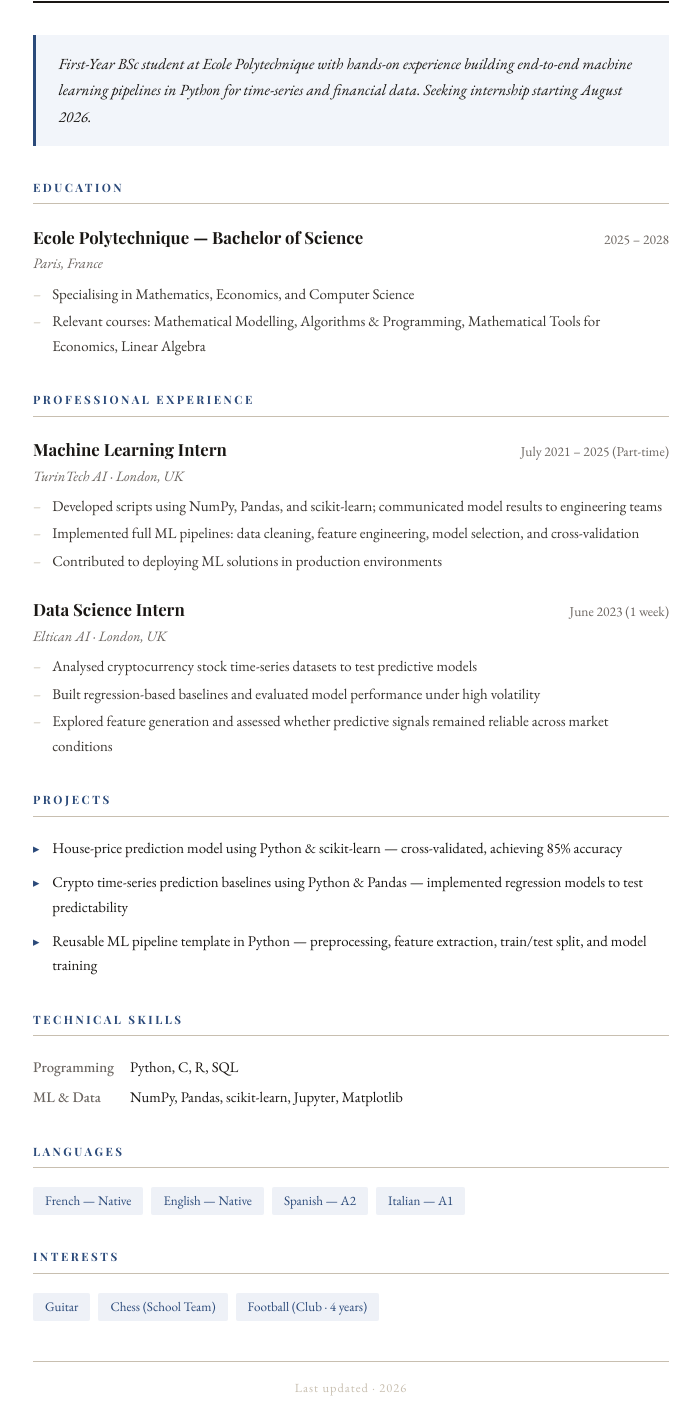
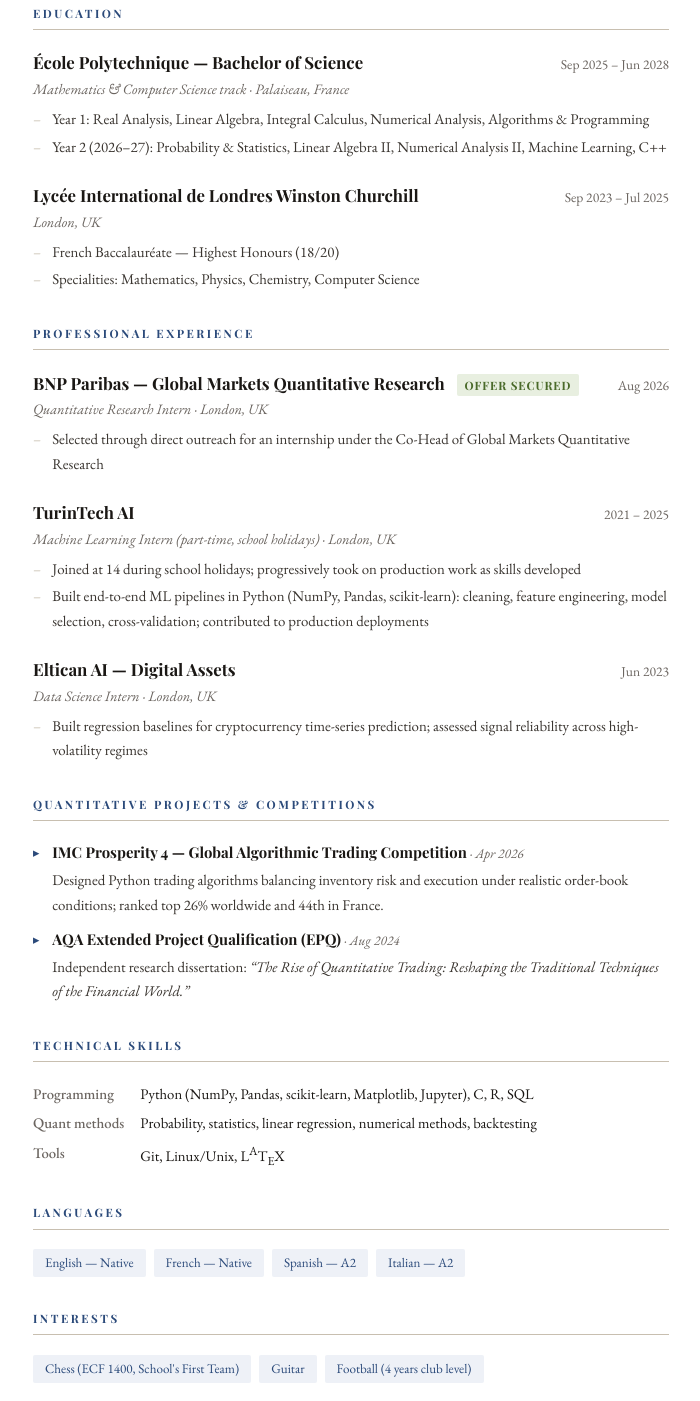
Before and after one commit to gaspard-andre/gaspard-andre.github.io, a plain HTML site: page index.html in a window 1280 px wide. Shown: the part 282-1683 px from the top of the page, without its empty margins (289-989 px from the left). Drawn offline with nearby package versions, Linux system fonts and the light colour scheme.

Commit message:
update cv

```diff
--- a/index.html
+++ b/index.html
@@ -188,6 +188,17 @@
       top: 2px;
     }
 
+    .project-title {
+      font-weight: 600;
+      font-family: 'Playfair Display', serif;
+    }
+
+    .project-date {
+      color: var(--muted);
+      font-size: 0.85rem;
+      font-style: italic;
+    }
+
     /* ── PILLS row ── */
     .pill-row {
       display: flex;
@@ -202,6 +213,21 @@
       border-radius: 2px;
       font-size: 0.82rem;
       font-family: 'EB Garamond', serif;
+    }
+
+    /* Highlight tag for offer-secured */
+    .tag-highlight {
+      display: inline-block;
+      background: #e8efe0;
+      color: #4a6a2a;
+      font-size: 0.72rem;
+      font-style: normal;
+      letter-spacing: 0.08em;
+      text-transform: uppercase;
+      padding: 0.1rem 0.5rem;
+      margin-left: 0.5rem;
+      border-radius: 2px;
+      vertical-align: middle;
     }
 
     /* ── FOOTER ── */
@@ -232,30 +258,40 @@
 
   <header>
     <h1>Gaspard André</h1>
-    <p class="subtitle">BSc Student · Ecole Polytechnique · Machine Learning</p>
     <div class="contact">
       <span>+44 7 774 259 562</span>
       <span>·</span>
       <a href="mailto:gaspard.andre.2028@polytechnique.edu">gaspard.andre.2028@polytechnique.edu</a>
+      <span>·</span>
+      <span>London / Paris</span>
     </div>
   </header>
-
-  <div class="summary">
-    First-Year BSc student at Ecole Polytechnique with hands-on experience building end-to-end machine learning pipelines in Python for time-series and financial data. Seeking internship starting August 2026.
-  </div>
 
   <!-- EDUCATION -->
   <section>
     <h2>Education</h2>
+
     <div class="entry">
       <div class="entry-header">
-        <span class="entry-title">Ecole Polytechnique — Bachelor of Science</span>
-        <span class="entry-date">2025 – 2028</span>
+        <span class="entry-title">École Polytechnique — Bachelor of Science</span>
+        <span class="entry-date">Sep 2025 – Jun 2028</span>
       </div>
-      <div class="entry-org">Paris, France</div>
+      <div class="entry-org">Mathematics &amp; Computer Science track · Palaiseau, France</div>
       <ul class="bullets">
-        <li>Specialising in Mathematics, Economics, and Computer Science</li>
-        <li>Relevant courses: Mathematical Modelling, Algorithms &amp; Programming, Mathematical Tools for Economics, Linear Algebra</li>
+        <li>Year 1: Real Analysis, Linear Algebra, Integral Calculus, Numerical Analysis, Algorithms &amp; Programming</li>
+        <li>Year 2 (2026–27): Probability &amp; Statistics, Linear Algebra II, Numerical Analysis II, Machine Learning, C++</li>
+      </ul>
+    </div>
+
+    <div class="entry">
+      <div class="entry-header">
+        <span class="entry-title">Lycée International de Londres Winston Churchill</span>
+        <span class="entry-date">Sep 2023 – Jul 2025</span>
+      </div>
+      <div class="entry-org">London, UK</div>
+      <ul class="bullets">
+        <li>French Baccalauréate — Highest Honours (18/20)</li>
+        <li>Specialities: Mathematics, Physics, Chemistry, Computer Science</li>
       </ul>
     </div>
   </section>
@@ -266,37 +302,61 @@
 
     <div class="entry">
       <div class="entry-header">
-        <span class="entry-title">Machine Learning Intern</span>
-        <span class="entry-date">July 2021 – 2025 (Part-time)</span>
+        <span class="entry-title">
+          BNP Paribas — Global Markets Quantitative Research
+          <span class="tag-highlight">Offer Secured</span>
+        </span>
+        <span class="entry-date">Aug 2026</span>
       </div>
-      <div class="entry-org">TurinTech AI · London, UK</div>
+      <div class="entry-org">Quantitative Research Intern · London, UK</div>
       <ul class="bullets">
-        <li>Developed scripts using NumPy, Pandas, and scikit-learn; communicated model results to engineering teams</li>
-        <li>Implemented full ML pipelines: data cleaning, feature engineering, model selection, and cross-validation</li>
-        <li>Contributed to deploying ML solutions in production environments</li>
+        <li>Selected through direct outreach for an internship under the Co-Head of Global Markets Quantitative Research</li>
       </ul>
     </div>
 
     <div class="entry">
       <div class="entry-header">
-        <span class="entry-title">Data Science Intern</span>
-        <span class="entry-date">June 2023 (1 week)</span>
+        <span class="entry-title">TurinTech AI</span>
+        <span class="entry-date">2021 – 2025</span>
       </div>
-      <div class="entry-org">Eltican AI · London, UK</div>
+      <div class="entry-org">Machine Learning Intern (part-time, school holidays) · London, UK</div>
       <ul class="bullets">
-        <li>Analysed cryptocurrency stock time-series datasets to test predictive models</li>
-        <li>Built regression-based baselines and evaluated model performance under high volatility</li>
-        <li>Explored feature generation and assessed whether predictive signals remained reliable across market conditions</li>
+        <li>Joined at 14 during school holidays; progressively took on production work as skills developed</li>
+        <li>Built end-to-end ML pipelines in Python (NumPy, Pandas, scikit-learn): cleaning, feature engineering, model selection, cross-validation; contributed to production deployments</li>
+      </ul>
+    </div>
+
+    <div class="entry">
+      <div class="entry-header">
+        <span class="entry-title">Eltican AI — Digital Assets</span>
+        <span class="entry-date">Jun 2023</span>
+      </div>
+      <div class="entry-org">Data Science Intern · London, UK</div>
+      <ul class="bullets">
+        <li>Built regression baselines for cryptocurrency time-series prediction; assessed signal reliability across high-volatility regimes</li>
       </ul>
     </div>
   </section>
 
-  <!-- PROJECTS -->
+  <!-- PROJECTS & COMPETITIONS -->
   <section>
-    <h2>Projects</h2>
-    <div class="project">House-price prediction model using Python &amp; scikit-learn — cross-validated, achieving 85% accuracy</div>
-    <div class="project">Crypto time-series prediction baselines using Python &amp; Pandas — implemented regression models to test predictability</div>
-    <div class="project">Reusable ML pipeline template in Python — preprocessing, feature extraction, train/test split, and model training</div>
+    <h2>Quantitative Projects &amp; Competitions</h2>
+
+    <div class="project">
+      <span class="project-title">IMC Prosperity 4 — Global Algorithmic Trading Competition</span>
+      <span class="project-date"> · Apr 2026</span>
+      <div style="margin-top: 0.15rem; color: #3a3530;">
+        Designed Python trading algorithms balancing inventory risk and execution under realistic order-book conditions; ranked top 26% worldwide and 44th in France.
+      </div>
+    </div>
+
+    <div class="project">
+      <span class="project-title">AQA Extended Project Qualification (EPQ)</span>
+      <span class="project-date"> · Aug 2024</span>
+      <div style="margin-top: 0.15rem; color: #3a3530;">
+        Independent research dissertation: <em>“The Rise of Quantitative Trading: Reshaping the Traditional Techniques of the Financial World.”</em>
+      </div>
+    </div>
   </section>
 
   <!-- SKILLS -->
@@ -304,9 +364,11 @@
     <h2>Technical Skills</h2>
     <div class="skills-grid">
       <span class="label">Programming</span>
-      <span>Python, C, R, SQL</span>
-      <span class="label">ML &amp; Data</span>
-      <span>NumPy, Pandas, scikit-learn, Jupyter, Matplotlib</span>
+      <span>Python (NumPy, Pandas, scikit-learn, Matplotlib, Jupyter), C, R, SQL</span>
+      <span class="label">Quant methods</span>
+      <span>Probability, statistics, linear regression, numerical methods, backtesting</span>
+      <span class="label">Tools</span>
+      <span>Git, Linux/Unix, L<sup>A</sup>T<sub>E</sub>X</span>
     </div>
   </section>
 
@@ -314,10 +376,10 @@
   <section>
     <h2>Languages</h2>
     <div class="pill-row">
+      <span class="pill">English — Native</span>
       <span class="pill">French — Native</span>
-      <span class="pill">English — Native</span>
       <span class="pill">Spanish — A2</span>
-      <span class="pill">Italian — A1</span>
+      <span class="pill">Italian — A2</span>
     </div>
   </section>
 
@@ -325,9 +387,9 @@
   <section>
     <h2>Interests</h2>
     <div class="pill-row">
+      <span class="pill">Chess (ECF 1400, School's First Team)</span>
       <span class="pill">Guitar</span>
-      <span class="pill">Chess (School Team)</span>
-      <span class="pill">Football (Club · 4 years)</span>
+      <span class="pill">Football (4 years club level)</span>
     </div>
   </section>
 
```
